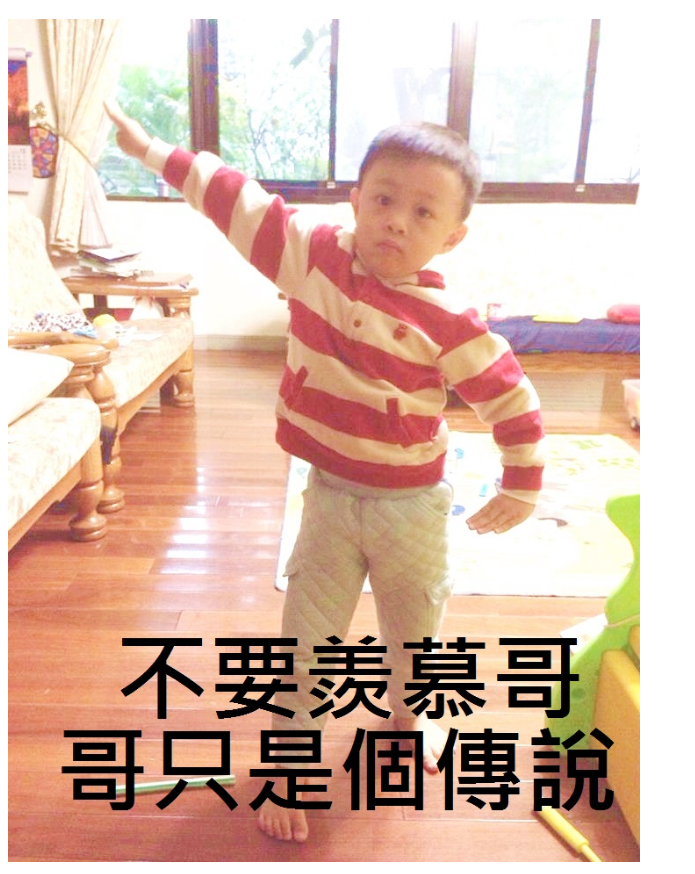
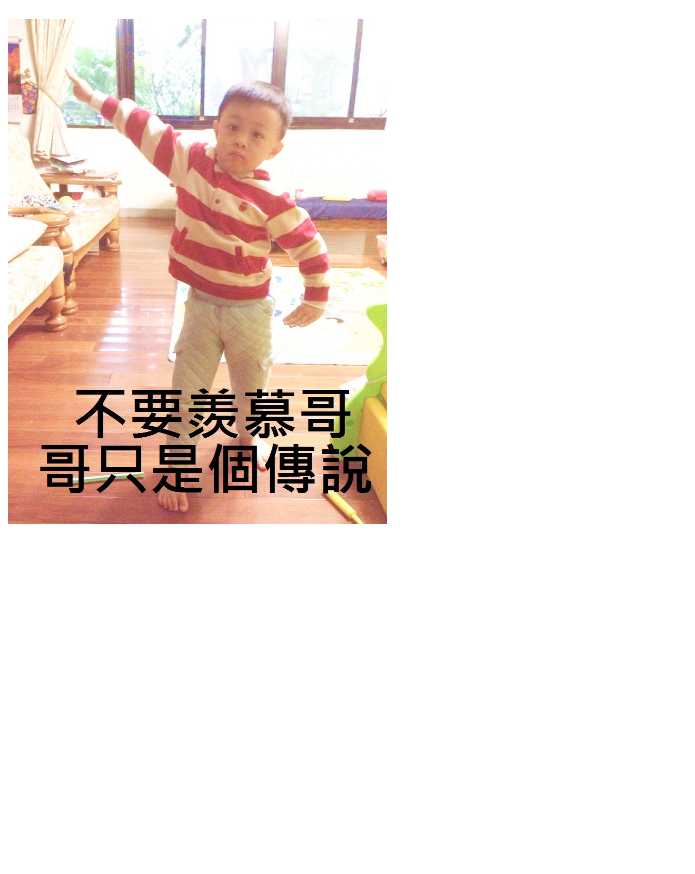
Before and after one commit to Charliegg3/test, a plain HTML site: page index.html in a window 1280 px wide. Shown: the part 70-944 px from the top of the page, without its empty margins (0-695 px from the left). After the commit the page ends 800 px from the top, so only its background shows below. Drawn offline with Linux system fonts and the light colour scheme.

Commit message:
Update index.html

```diff
--- a/index.html
+++ b/index.html
@@ -6,8 +6,8 @@
     <title>島機島機</title>
     <style>
         img {
-            width: 50%; /* 圖片最大寬度不超過容器 */
-            height: 50%; /* 高度自動調整，保持比例 */
+            width: 30%;
+            height: 30%;
         }
     </style>
 </head>
```
